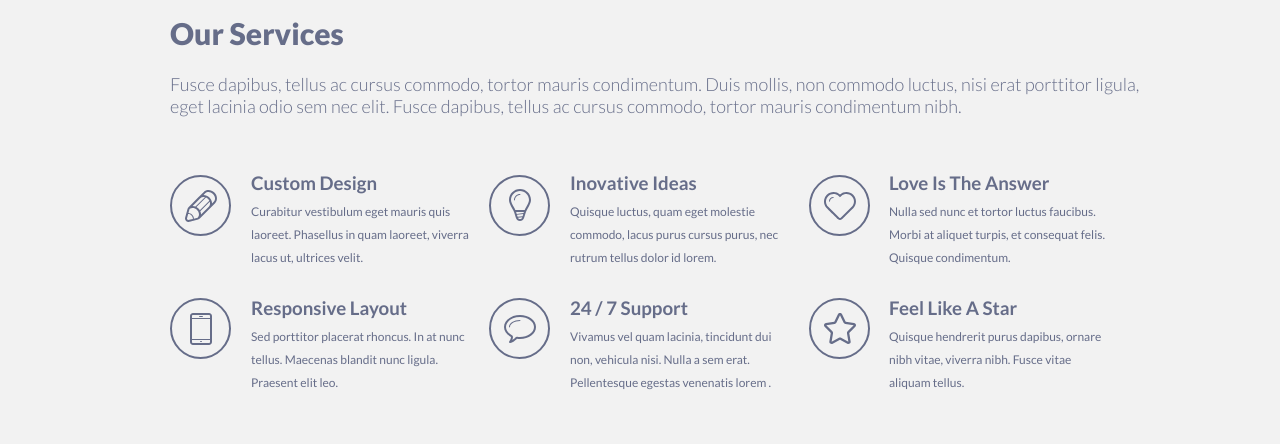
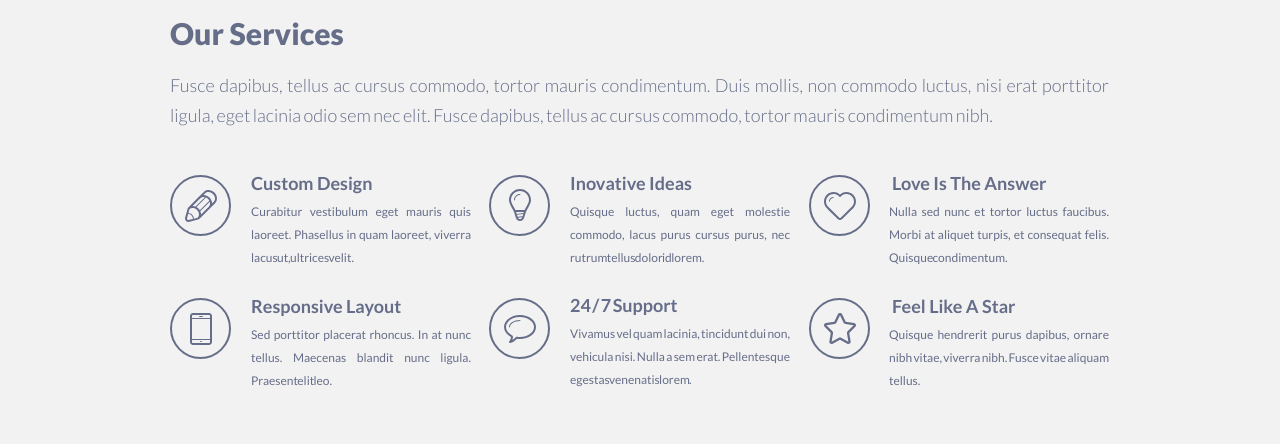
Before and after one commit to dmitryshkinder/singolo, a plain HTML site: page index.html in a window 1280 px wide. Shown: the part 739-1183 px from the top of the page. Drawn offline with Linux system fonts and the light colour scheme.

Commit message:
fix: edit services block styles

```diff
--- a/index.html
+++ b/index.html
@@ -8,7 +8,7 @@
       rel="stylesheet"
     />
     <link rel="stylesheet" href="style.css" />
-    <title>Document</title>
+    <title>SINGOLO</title>
   </head>
 
   <body>
@@ -73,7 +73,7 @@
             <li class="services__item">
               <span class="services__icon icon-pen"></span>
               <div class="services__content">
-                <h3 class="services__item-title">Custom Design</h3>
+                <h3 class="services__item-title custom-design-title">Custom Design</h3>
                 <p class="services__item-description">
                   Curabitur vestibulum eget mauris quis laoreet. Phasellus in
                   quam laoreet, viverra lacus ut, ultrices velit.
@@ -83,7 +83,7 @@
             <li class="services__item left-block">
               <span class="services__icon icon-bulb"></span>
               <div class="services__content">
-                <h3 class="services__item-title">Inovative Ideas</h3>
+                <h3 class="services__item-title inovative-ideas-title">Inovative Ideas</h3>
                 <p class="services__item-description">
                   Quisque luctus, quam eget molestie commodo, lacus purus cursus
                   purus, nec rutrum tellus dolor id lorem.
@@ -93,7 +93,7 @@
             <li class="services__item left-block">
               <span class="services__icon icon-heart"></span>
               <div class="services__content">
-                <h3 class="services__item-title">
+                <h3 class="services__item-title love-answer-title">
                   Love Is The Answer
                 </h3>
                 <p class="services__item-description">
@@ -105,7 +105,7 @@
             <li class="services__item bottom-block">
               <span class="services__icon icon-phone"></span>
               <div class="services__content">
-                <h3 class="services__item-title">
+                <h3 class="services__item-title responsive-layout-title">
                   Responsive Layout
                 </h3>
                 <p class="services__item-description">
@@ -117,7 +117,7 @@
             <li class="services__item bottom-block left-block">
               <span class="services__icon icon-bubble"></span>
               <div class="services__content">
-                <h3 class="services__item-title">
+                <h3 class="services__item-title support-title">
                   24 / 7 Support
                 </h3>
                 <p class="services__item-description">
@@ -129,7 +129,7 @@
             <li class="services__item bottom-block left-block">
               <span class="services__icon icon-star"></span>
               <div class="services__content">
-                <h3 class="services__item-title">
+                <h3 class="services__item-title feel-star-title">
                   Feel Like A Star
                 </h3>
                 <p class="services__item-description">
--- a/style.css
+++ b/style.css
@@ -152,14 +152,21 @@ html{
   font-weight: 300;
   font-size: 18px;
   margin-left: 40px;
-  margin-top: 22px;
+  margin-top: 19px;
+  line-height: 30px;
+  text-align: justify;
+  width: 939px;
+  word-spacing: -1px;
 }
 
 .services__item-description{
+  width: 220px;
   font-weight: 400;
   font-size: 12px;
   margin-top: 7px;
   line-height: 1.9;
+  text-align: justify;
+  word-spacing: -3px;
 }
 
 .services__list{
@@ -168,7 +175,7 @@ html{
   flex-wrap: wrap;
   height: 207px;
   list-style: none;
-  margin-top: 55px;
+  margin-top: 42px;
 }
 
 .services__item{
@@ -176,9 +183,31 @@ html{
   height: 86px;
 }
 
+.services__item-title{
+  font-size: 18px;
+}
+
 .services__content{
   margin-left: 20px;
   margin-left: 81px;
+}
+
+.feel-star-title{
+  margin-top: -2px;
+  margin-left: 3px;
+}
+
+.support-title{
+  margin-top: -3px;
+  word-spacing: -2px;
+}
+
+.love-answer-title{
+  margin-left: 3px;
+}
+
+.responsive-layout-title{
+  margin-top: -2px;
 }
 
 .bottom-block{
```
